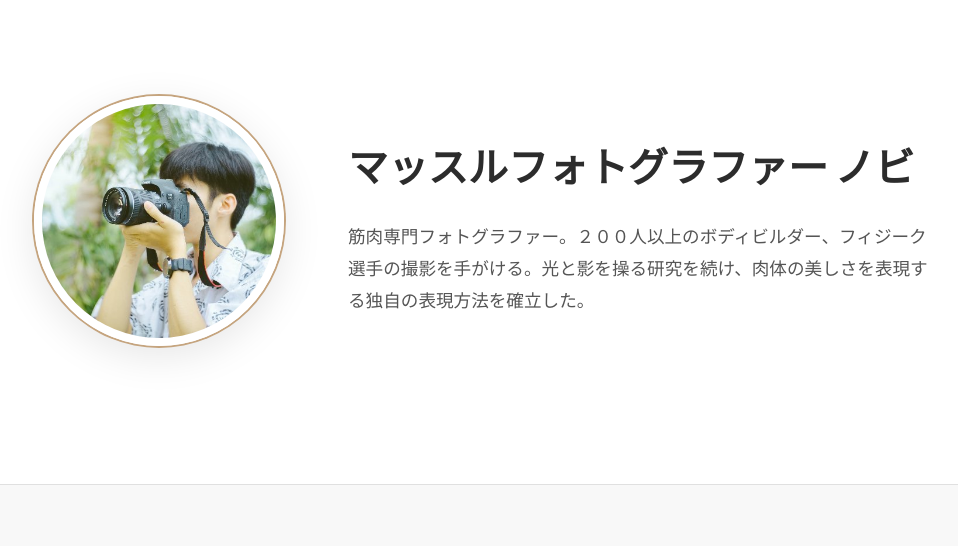
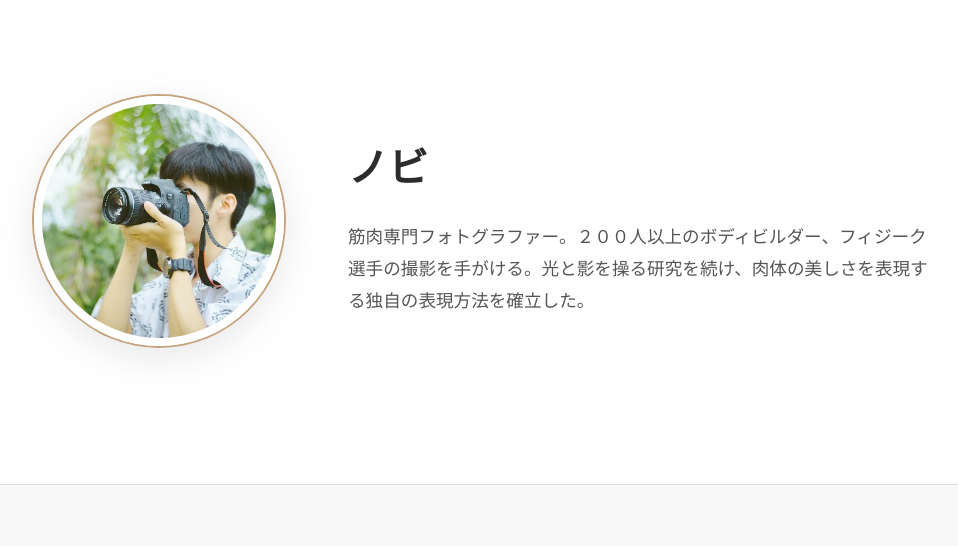
Before and after one commit to nobi-ops/portfolio, a plain HTML site: page index_ja.html in a window 1280 px wide. Shown: the part 11218-11764 px from the top of the page, without its empty margins (156-1114 px from the left). Drawn offline with nearby package versions, Linux system fonts and the light colour scheme.

Commit message:
Remove マッスルフォトグラファー prefix

```diff
--- a/index_ja.html
+++ b/index_ja.html
@@ -389,7 +389,7 @@
                 <img src="images/about-me.jpeg" alt="プロフィール画像">
             </div>
             <div class="about-text">
-                <h3>マッスルフォトグラファー ノビ</h3>
+                <h3>ノビ</h3>
                 <p>筋肉専門フォトグラファー。２００人以上のボディビルダー、フィジーク選手の撮影を手がける。光と影を操る研究を続け、肉体の美しさを表現する独自の表現方法を確立した。</p>
             </div>
         </div>
```
